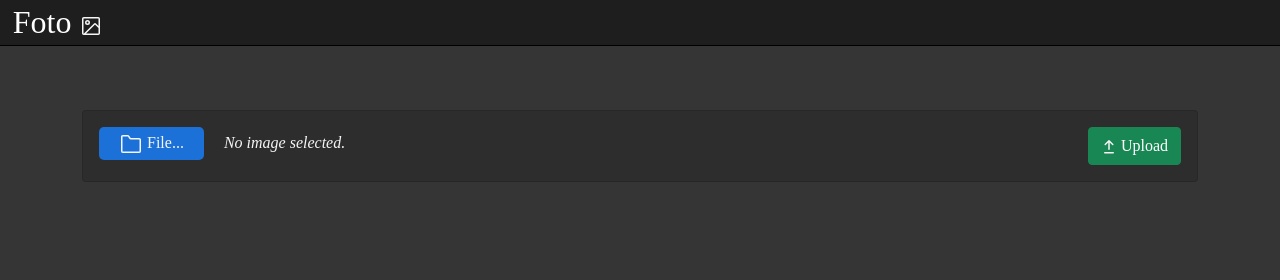
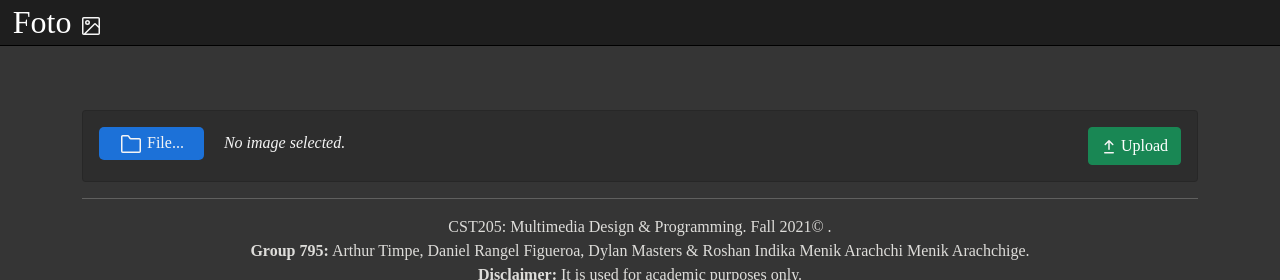
Before and after one commit to drangelfigueroa/cst205_FInalProject, a Flask app: page / in a window 1280 px wide. Shown: the top 280 px of the page. Run offline with Flask 2, Linux system fonts and the light colour scheme; some libraries are stand-ins or nearby versions; some web fonts are replaced.

Commit message:
Update index.html

```diff
--- a/templates/index.html
+++ b/templates/index.html
@@ -1,3 +1,10 @@
+<!-- # CST207 - Final Project -->
+<!-- # Time: Fall 2021 -->
+<!-- # Date: 13-Dec.-2021 -->
+<!-- # School: CSUMB -->
+<!-- # Author: Team 795 -->
+<!-- # Description: Application to convert IMG to an edited version based on user's choosing -->
+<!-- ######################################################################################### -->
 <!DOCTYPE html>
 <html lang="en">
 
@@ -132,6 +139,17 @@
         }
 
     </script>
+    <!-- This is the footer -->
+    <!-- The footer goes inside the body but not always -->
+    <footer>
+        <hr>
+        <p> CST205: Multimedia Design & Programming. Fall 2021&copy; .<br>
+            <b>Group 795:</b> Arthur Timpe, Daniel Rangel Figueroa, Dylan Masters & Roshan Indika Menik Arachchi Menik Arachchige.<br>
+            <b>Disclaimer:</b> It is used for academic purposes only.
+        </p>
+        <figure id = "bottomimg"><img src="https://upload.wikimedia.org/wikipedia/en/thumb/1/13/CSU_Monterey_Bay_seal.svg/1200px-CSU_Monterey_Bay_seal.svg.png" alt = "CSU_Monterey_Bay_seal"></figure>
+    </footer>
 </body>
 
 </html>
+<!-- # END OF CODE -->
```
